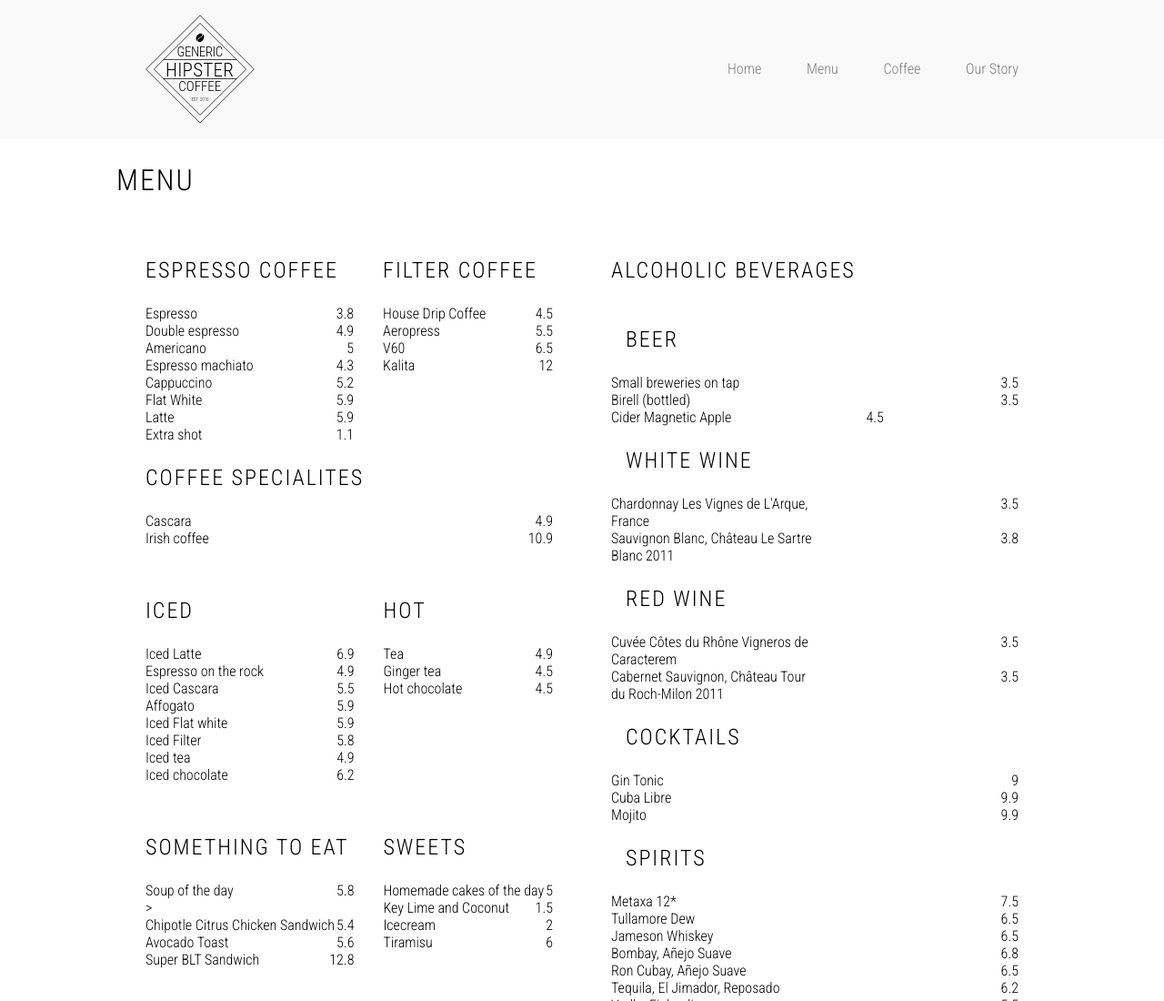
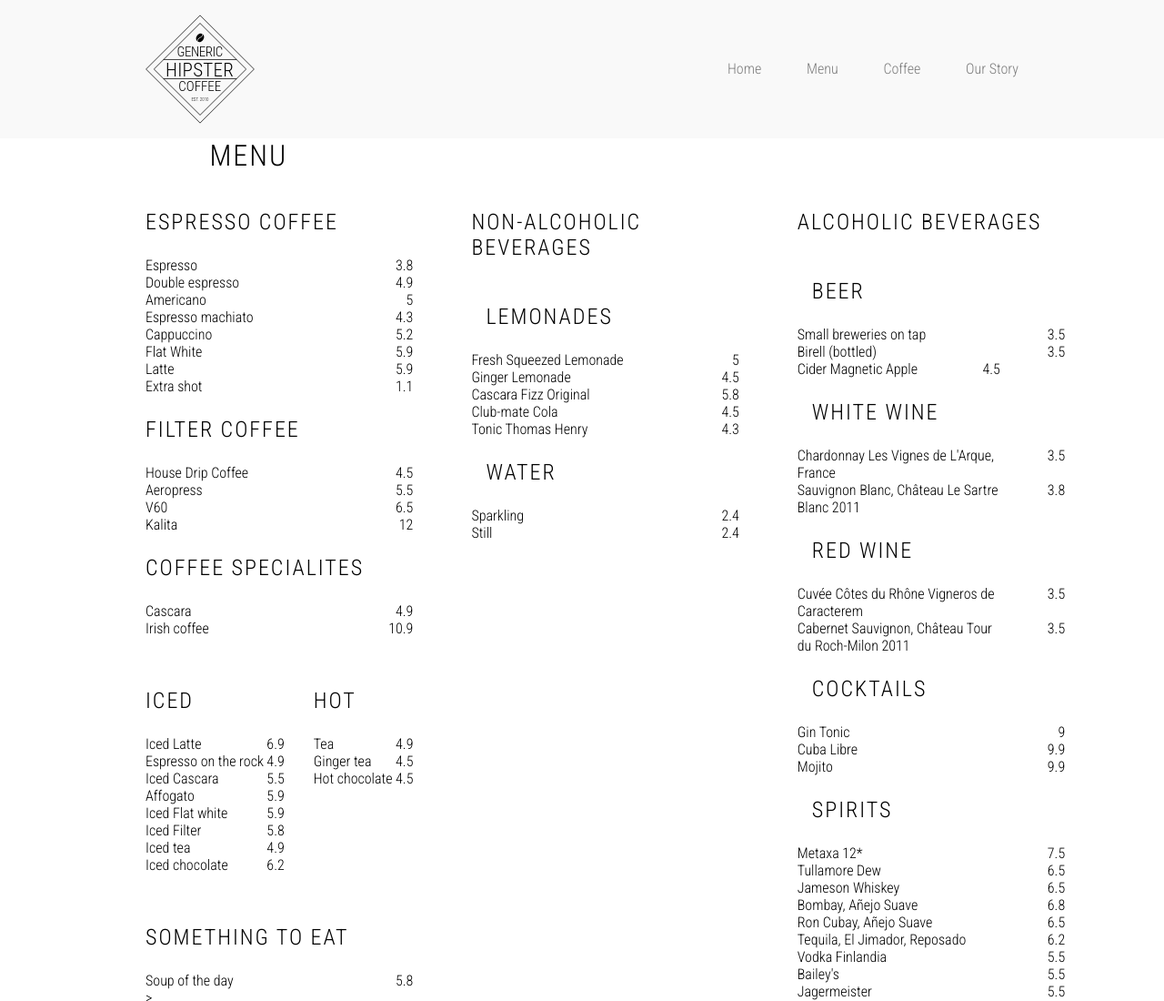
Before and after one commit to pe3k-j/hackathon-1, a website built with Vite: page src/html/menu.html in a window 1280 px wide. Shown: the top 1100 px of the page at 91% size. Built offline with nearby package versions, Linux system fonts and the light colour scheme.

Commit message:
changed responsive menu

```diff
--- a/src/html/menu.html
+++ b/src/html/menu.html
@@ -25,8 +25,8 @@
       </nav>
     </header>
     <main>
-      <h2>MENU</h2>
       <div class="menu-out">
+        <h2>MENU</h2>
         <div class="menu-in">
           <div class="coffee">
             <div class="name-and-items">
--- a/src/scss/menu.scss
+++ b/src/scss/menu.scss
@@ -3,6 +3,9 @@
 main {
   h2 {
     align-self: flex-start;
+    width: 80%;
+    margin: 0;
+    margin: auto;
   }
   .menu-out {
     .menu-in {
@@ -21,7 +24,7 @@
         display: flex;
         flex-direction: row;
         flex-wrap: wrap;
-        width: 50%;
+        width: 35%;
         padding: 1rem;
         @media screen and (max-width: 1200px) {
           flex-direction: row;
```
